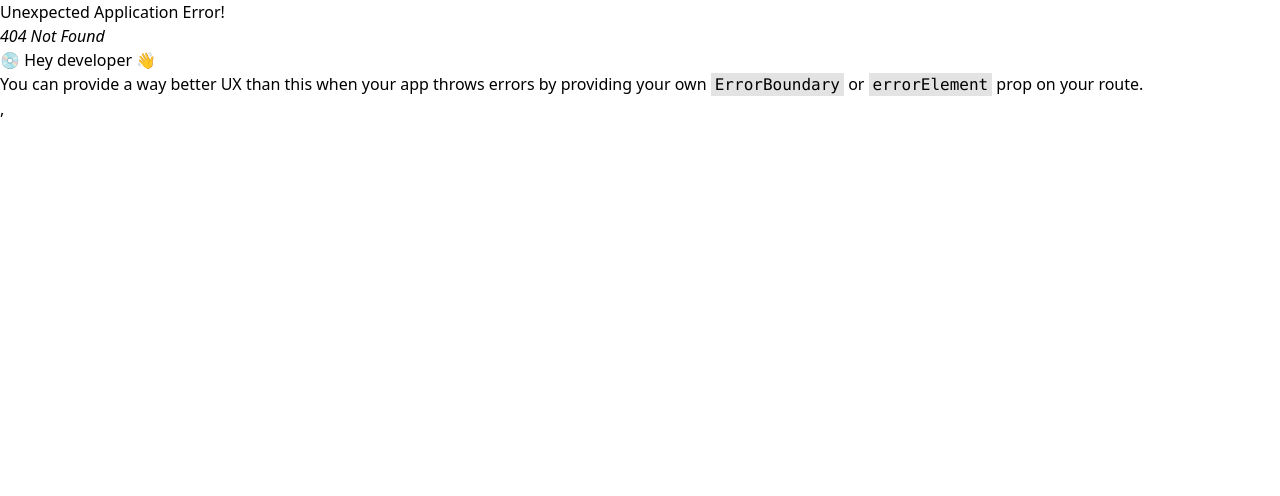
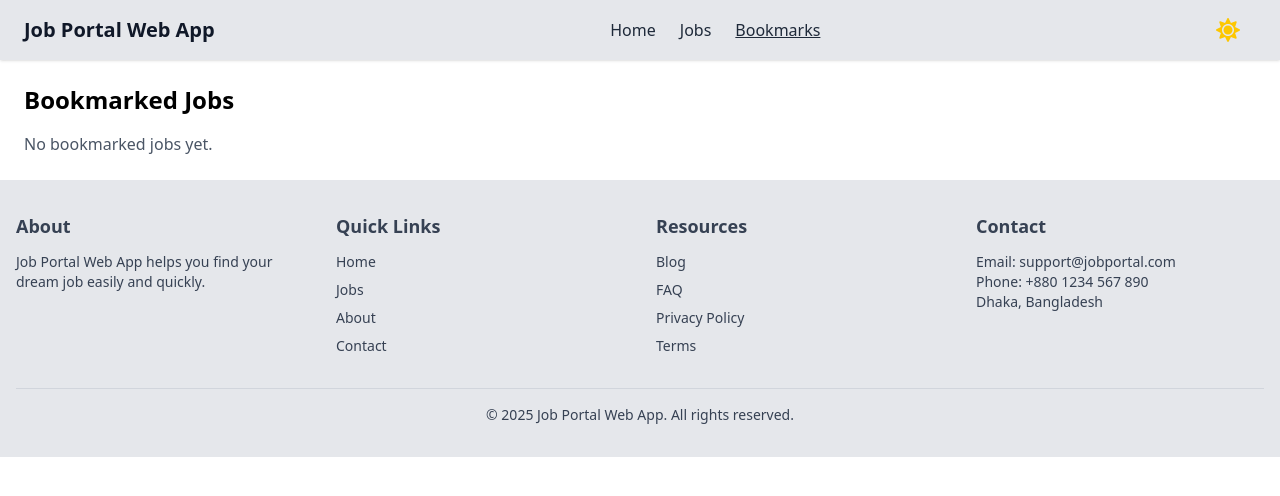
Before and after one commit to alamincse2003/job-portal-web-app, a React (Vite) app: page /bookmarks in a window 1280 px wide. Before the commit this address had no page. Shown: the top 496 px of the page. Built offline with nearby package versions, Linux system fonts and the light colour scheme.

Commit message:
Bookmarks page implement done

```diff
--- a/src/Routes/Routes.jsx
+++ b/src/Routes/Routes.jsx
@@ -3,6 +3,7 @@ import Main from "../Layout/Main";
 import { createBrowserRouter } from "react-router-dom";
 import Jobs from "../pages/Jobs";
 import JobsDetails from "../pages/JobsDetails";
+import Bookmarks from "../pages/BookMarks";
 
 export const router = createBrowserRouter([
   {
@@ -11,7 +12,8 @@ export const router = createBrowserRouter([
     children: [
       { path: "/", element: <Home /> },
       { path: "/jobs", element: <Jobs /> },
-      { path: "/jobs/:id", element: <JobsDetails/> },
+      { path: "/jobs/:id", element: <JobsDetails /> },
+      { path: "/bookmarks", element: <Bookmarks /> },
     ],
   },
 ]);
--- a/src/components/Navbar.jsx
+++ b/src/components/Navbar.jsx
@@ -31,10 +31,10 @@ const Navbar = () => {
             Jobs
           </NavLink>
           <NavLink
-            to="/about"
+            to="/bookmarks"
             className={({ isActive }) => (isActive ? "underline" : "")}
           >
-            About
+            Bookmarks
           </NavLink>
         </div>
 
--- /dev/null
+++ b/src/pages/Bookmarks.jsx
@@ -0,0 +1,27 @@
+import { useEffect, useState } from "react";
+import { getBookmarks } from "../utils/bookmark";
+import JobCard from "../components/JobCard";
+
+const Bookmarks = () => {
+  const [bookmarks, setBookmarks] = useState([]);
+  useEffect(() => {
+    setBookmarks(getBookmarks());
+  }, []);
+  return (
+    <div className="p-6">
+      <h2 className="text-2xl font-bold mb-4">Bookmarked Jobs</h2>
+
+      {bookmarks.length === 0 ? (
+        <p className="text-gray-600">No bookmarked jobs yet.</p>
+      ) : (
+        <div className="grid gap-4 md:grid-cols-2">
+          {bookmarks.map((job) => (
+            <JobCard key={job.id} job={job} />
+          ))}
+        </div>
+      )}
+    </div>
+  );
+};
+
+export default Bookmarks;
```
